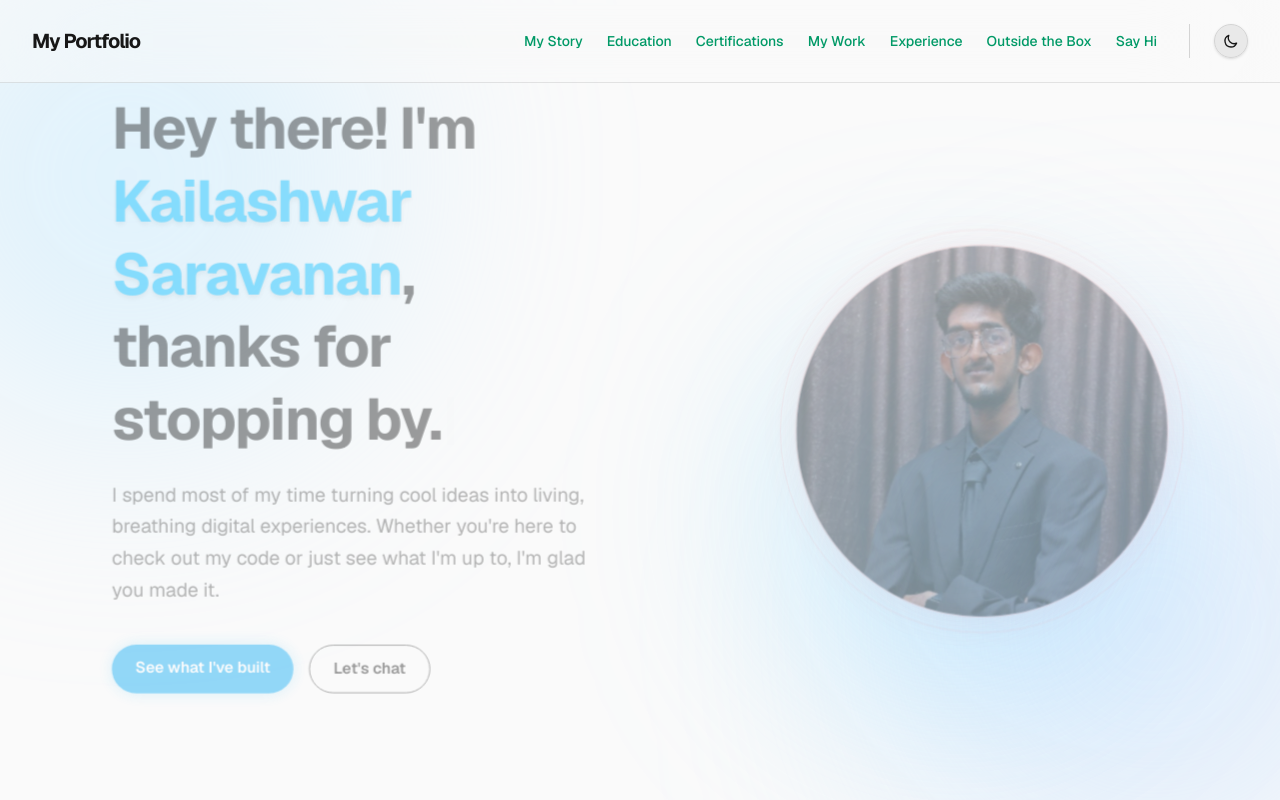
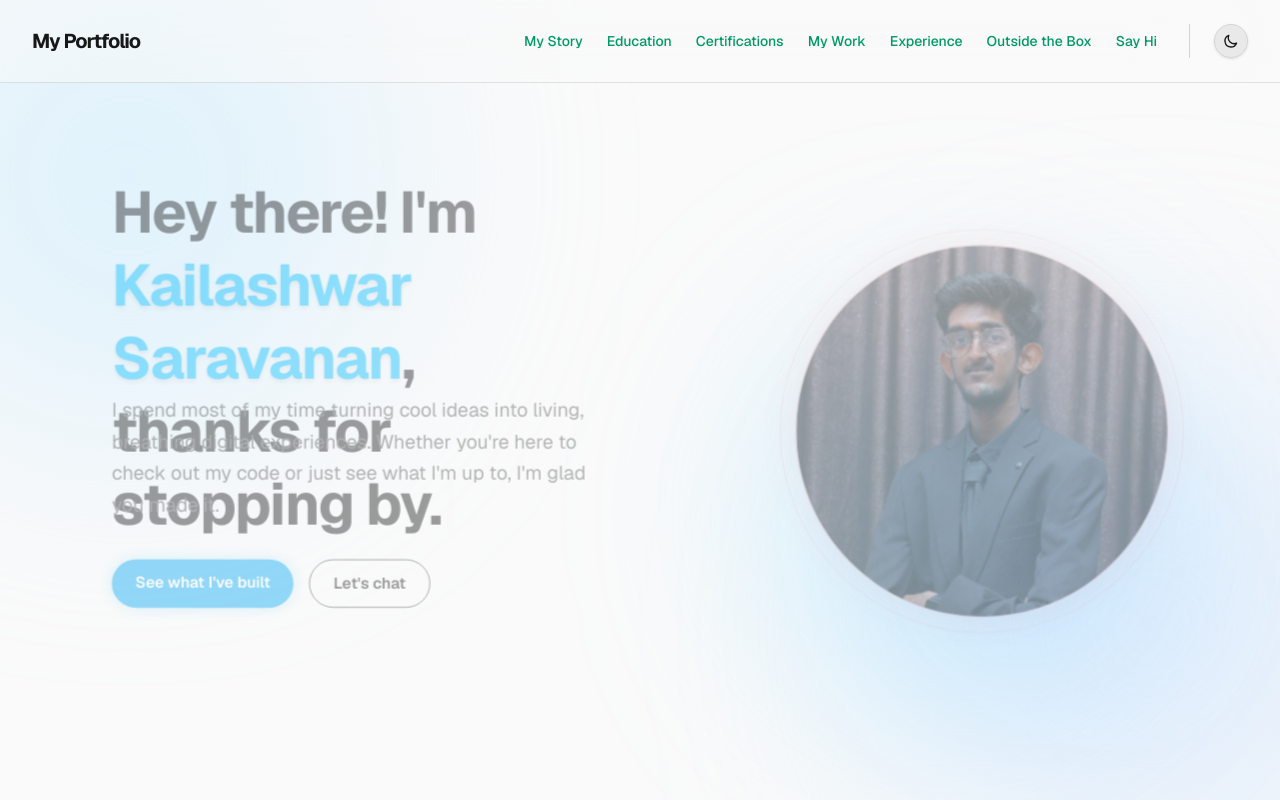
Before and after one commit to mr-ka1la5h/portfolio_ka1la5h, a Next.js app: page / in a window 1280 px wide. Shown: the top 800 px of the page. Built offline with nearby package versions, Linux system fonts and the light colour scheme.

Commit message:
Lock typewriter container height to prevent layout shift

```diff
--- a/src/app/page.tsx
+++ b/src/app/page.tsx
@@ -183,7 +183,7 @@ export default function Home() {
             className="grid lg:grid-cols-2 gap-12 items-center w-full"
           >
             <div className="flex flex-col gap-6 order-2 lg:order-1 text-center lg:text-left">
-              <motion.div variants={fadeUp} className="text-4xl md:text-5xl lg:text-6xl font-bold tracking-tight leading-tight text-neutral-900 dark:text-white min-h-[250px] md:min-h-[200px] lg:min-h-[180px]">
+              <motion.div variants={fadeUp} className="text-4xl md:text-5xl lg:text-6xl font-bold tracking-tight leading-tight text-neutral-900 dark:text-white h-[200px] md:h-[220px] lg:h-[200px]">
                 <Typewriter
                   options={{
                     delay: 40,
```
